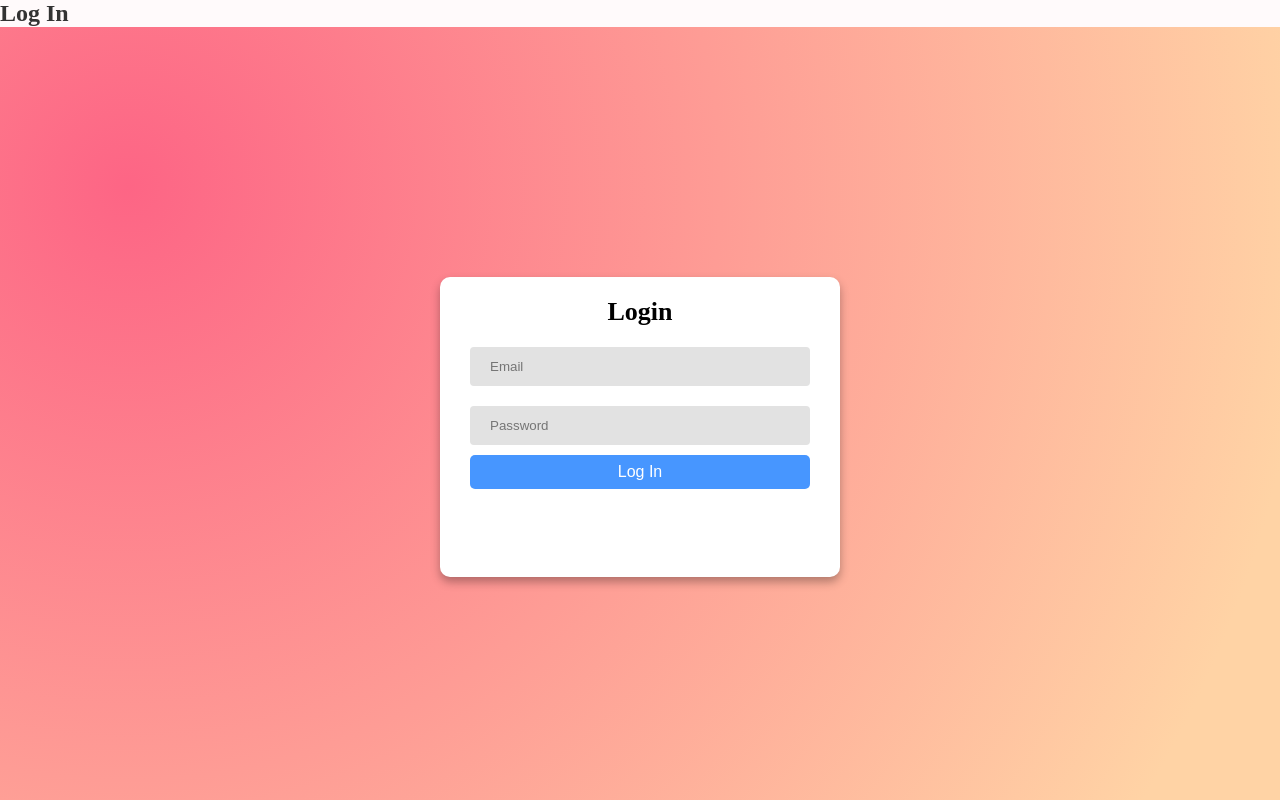
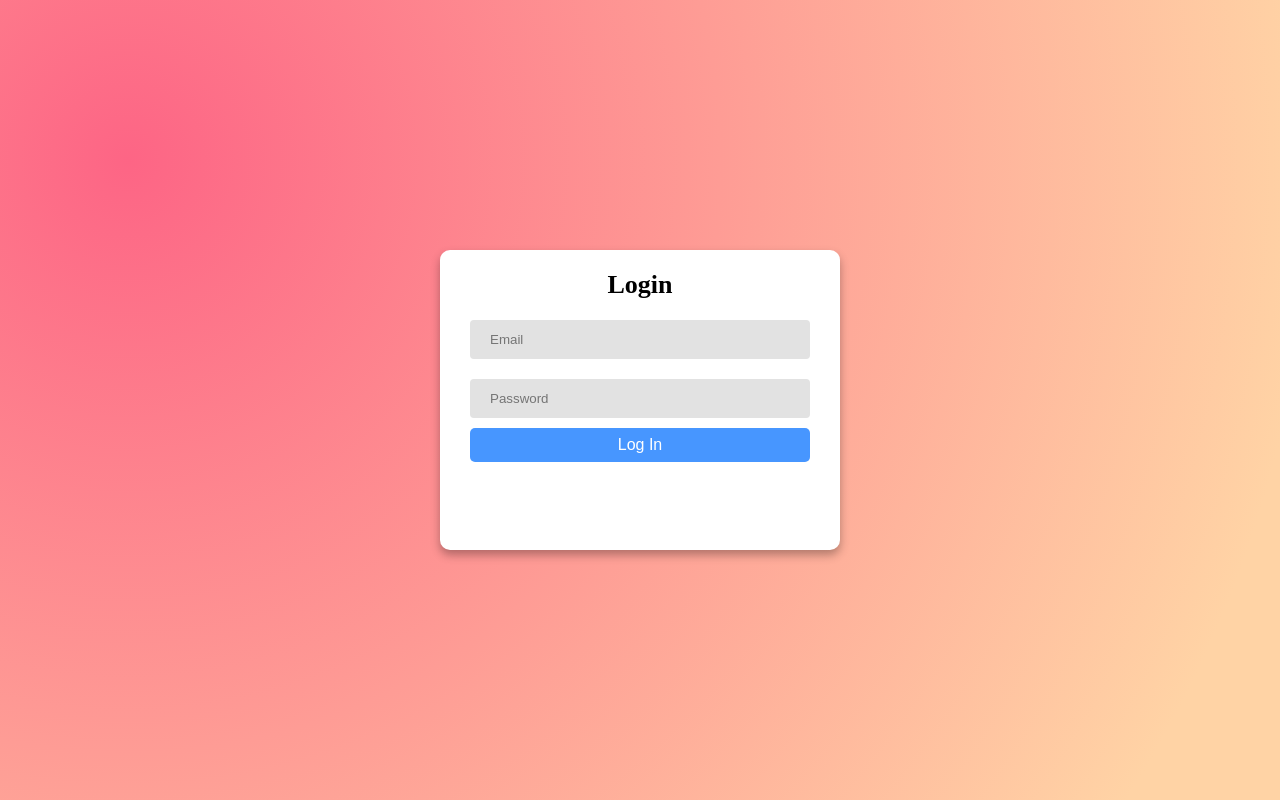
Before and after one commit to hwalia099/Fitness-App, a React (Create React App) app in the folder fitness-app/: page /auth/login in a window 1280 px wide. Shown: the top 800 px of the page. Built offline with nearby package versions, Linux system fonts and the light colour scheme.

Commit message:
login and signup page updated

```diff
--- a/fitness-app/src/pages/LoginPage.js
+++ b/fitness-app/src/pages/LoginPage.js
@@ -5,7 +5,6 @@ import LoginForm from '../components/LoginForm';
 const LoginPage = () => {
     return (
         <div>
-            <h2>Log In</h2>
             <LoginForm />
         </div>
     );
--- a/fitness-app/src/pages/SignupPage.js
+++ b/fitness-app/src/pages/SignupPage.js
@@ -5,7 +5,6 @@ import SignupForm from '../components/SignupForm';
 const SignupPage = () => {
     return (
         <div>
-            <h2>Sign Up</h2>
             <SignupForm />
         </div>
     );
```
